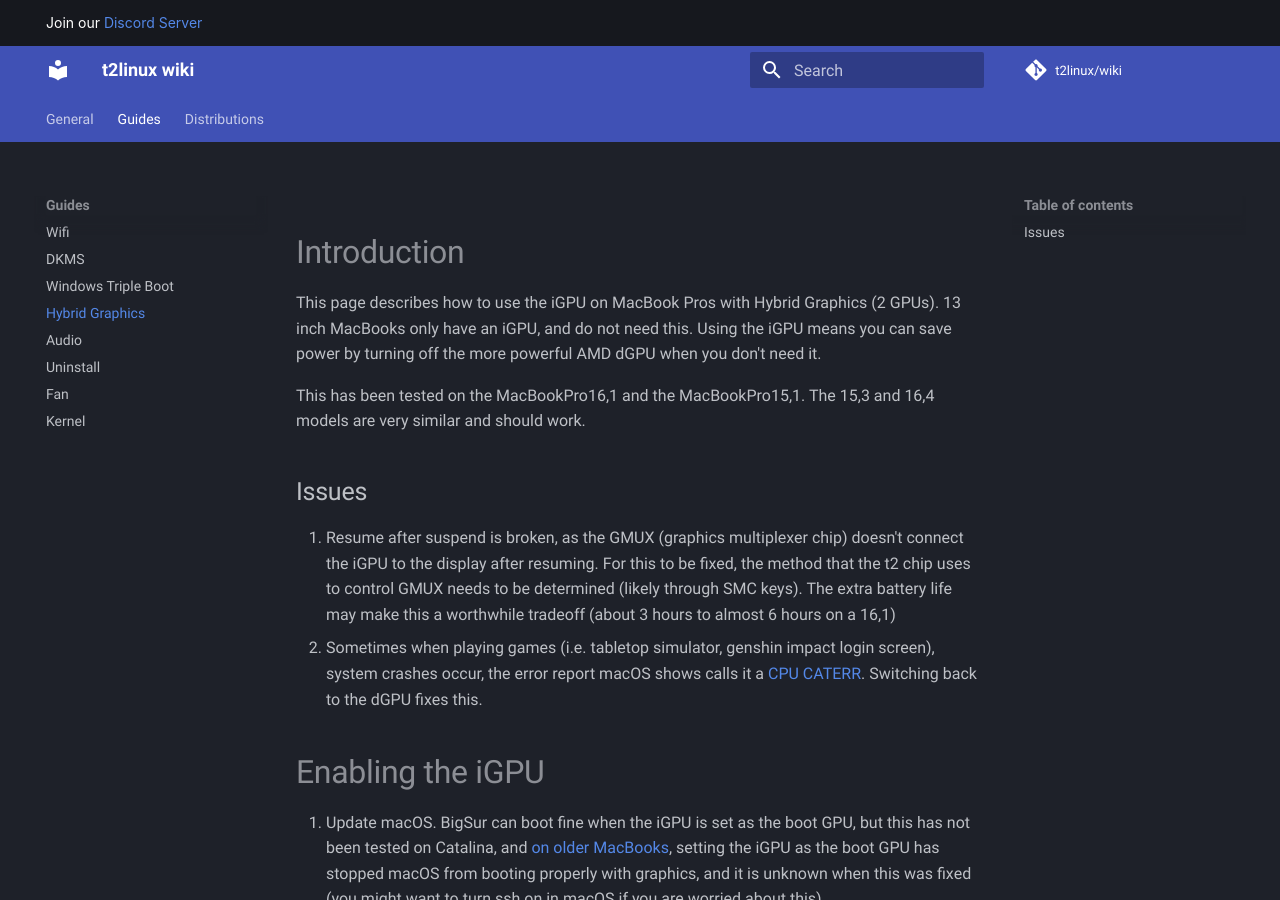
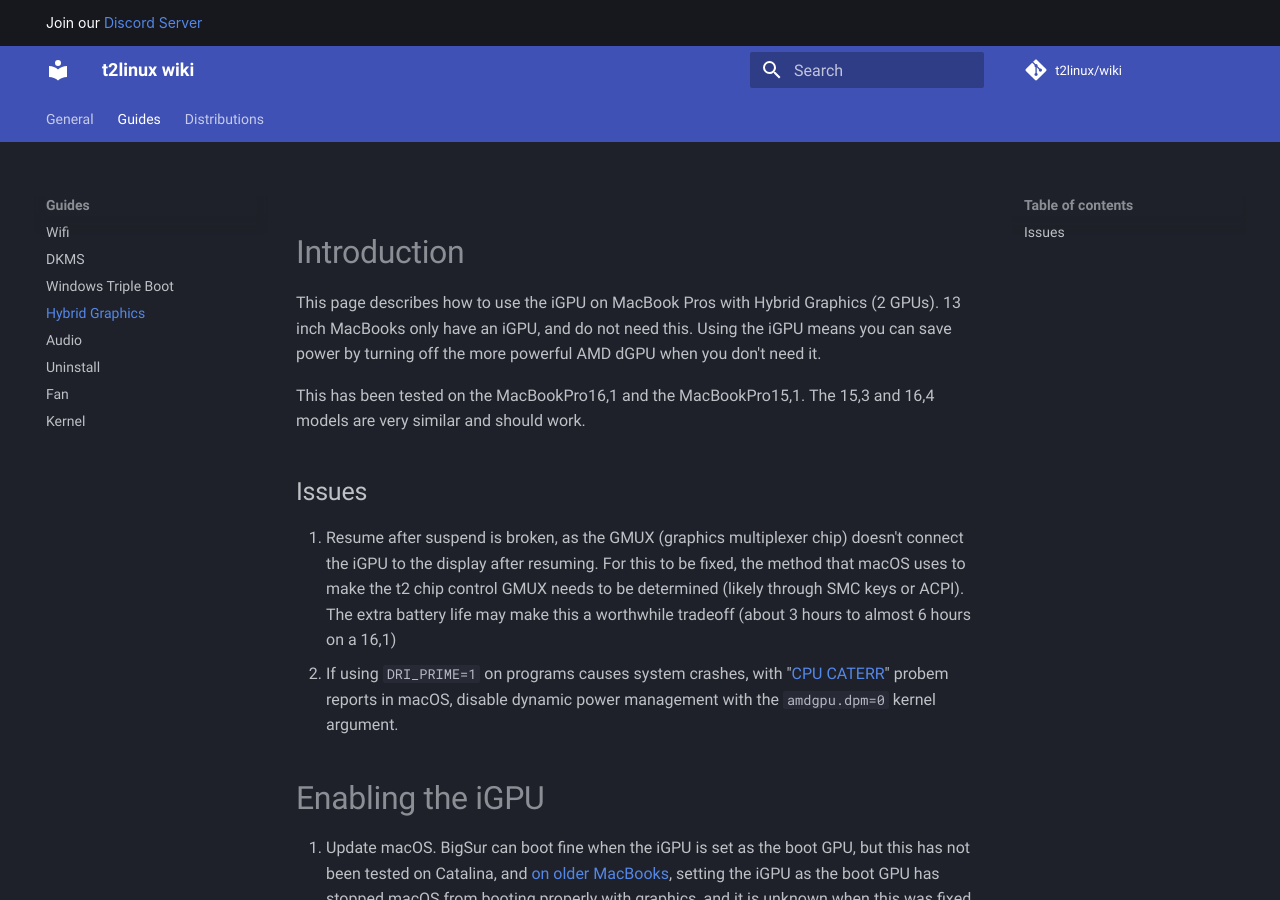
Before and after one commit to t2linux/wiki, an MkDocs documentation site: the page built from docs/guides/hybrid-graphics.md, in a window 1280 px wide and 900 px high. Built offline with MkDocs 1.6.1 and Material for MkDocs 9.7.7, drawn with Linux system fonts in a browser that asks for light colours; comment, search, counter and statistics services are not loaded.

Commit message:
hybrid graphics: GMUX via ACPI, CATERR `dpm=0` fix
[GMUX might be controlled through ACPI](https://canary.discord.com/channels/595304521857630254/752437038405648404/841249623859003413).

The Caterr issue I have can be prevented by disabling dynamic power management with the `amdgpu.dpm=0` kernel argument.

```diff
--- a/docs/guides/hybrid-graphics.md
+++ b/docs/guides/hybrid-graphics.md
@@ -6,8 +6,8 @@ This has been tested on the MacBookPro16,1 and the MacBookPro15,1. The 15,3 and
 
 ## Issues
 
-1. Resume after suspend is broken, as the GMUX (graphics multiplexer chip) doesn't connect the iGPU to the display after resuming. For this to be fixed, the method that the t2 chip uses to control GMUX needs to be determined (likely through SMC keys). The extra battery life may make this a worthwhile tradeoff (about 3 hours to almost 6 hours on a 16,1)
-2. Sometimes when playing games (i.e. tabletop simulator, genshin impact login screen), system crashes occur, the error report macOS shows calls it a [CPU CATERR](https://gist.github.com/Redecorating/956a672e6922e285de83fdd7d9982e5e#gistcomment-3719941). Switching back to the dGPU fixes this.
+1. Resume after suspend is broken, as the GMUX (graphics multiplexer chip) doesn't connect the iGPU to the display after resuming. For this to be fixed, the method that macOS uses to make the t2 chip control GMUX needs to be determined (likely through SMC keys or ACPI). The extra battery life may make this a worthwhile tradeoff (about 3 hours to almost 6 hours on a 16,1)
+2. If using `DRI_PRIME=1` on programs causes system crashes, with "[CPU CATERR](https://gist.github.com/Redecorating/956a672e6922e285de83fdd7d9982e5e#gistcomment-3719941)" probem reports in macOS, disable dynamic power management with the `amdgpu.dpm=0` kernel argument.
 
 # Enabling the iGPU
 
```
